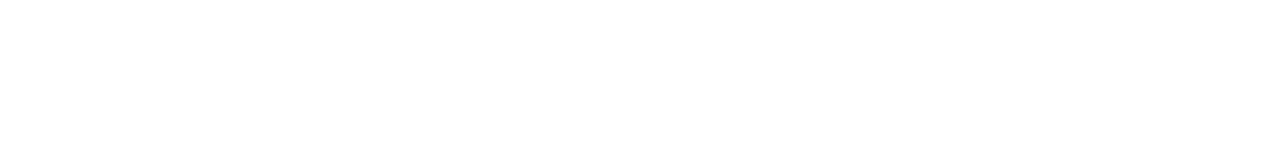
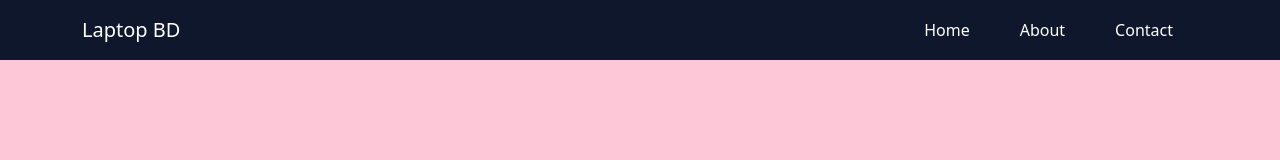
Before and after one commit to rashadulalam/fetch-json-data, a plain HTML site: page index.html in a window 1280 px wide. Drawn offline with nearby package versions, Linux system fonts and the light colour scheme.

Commit message:
Navigation bar

```diff
--- a/index.html
+++ b/index.html
@@ -14,6 +14,27 @@
   <body>
     <!-- Header area -->
     <header class="header-area">
+        <nav class="navbar navbar-expand-lg navbar-dark">
+            <div class="container">
+              <a class="navbar-brand" href="#">Laptop BD</a>
+              <button class="navbar-toggler" type="button" data-bs-toggle="collapse" data-bs-target="#navbarSupportedContent" aria-controls="navbarSupportedContent" aria-expanded="false" aria-label="Toggle navigation">
+                <span class="navbar-toggler-icon"></span>
+              </button>
+              <div class="collapse navbar-collapse" id="navbarSupportedContent">
+                <ul class="navbar-nav ms-auto mb-2 mb-lg-0">
+                  <li class="nav-item">
+                    <a class="nav-link active" aria-current="page" href="#">Home</a>
+                  </li>
+                  <li class="nav-item">
+                    <a class="nav-link" aria-current="page" href="#">About</a>
+                  </li>
+                  <li class="nav-item">
+                    <a class="nav-link" aria-current="page" href="#">Contact</a>
+                  </li>
+                </ul>
+              </div>
+            </div>
+          </nav>
 
     </header>
 
--- a/style.css
+++ b/style.css
@@ -0,0 +1,20 @@
+body {
+    background-color: #fec7d7;
+    color: #0e172c;
+    line-height: 1.5;
+}
+.header-area {
+
+}
+.header-area .navbar {
+    background-color: #0e172c;
+}
+.header-area .navbar-nav .nav-item .nav-link {
+    color: #fffffe;
+    padding: 10px 25px;
+}
+.header-area .navbar-brand {
+    color: #fffffe;
+}
+.main-area {}
+.footer-area {}
```
